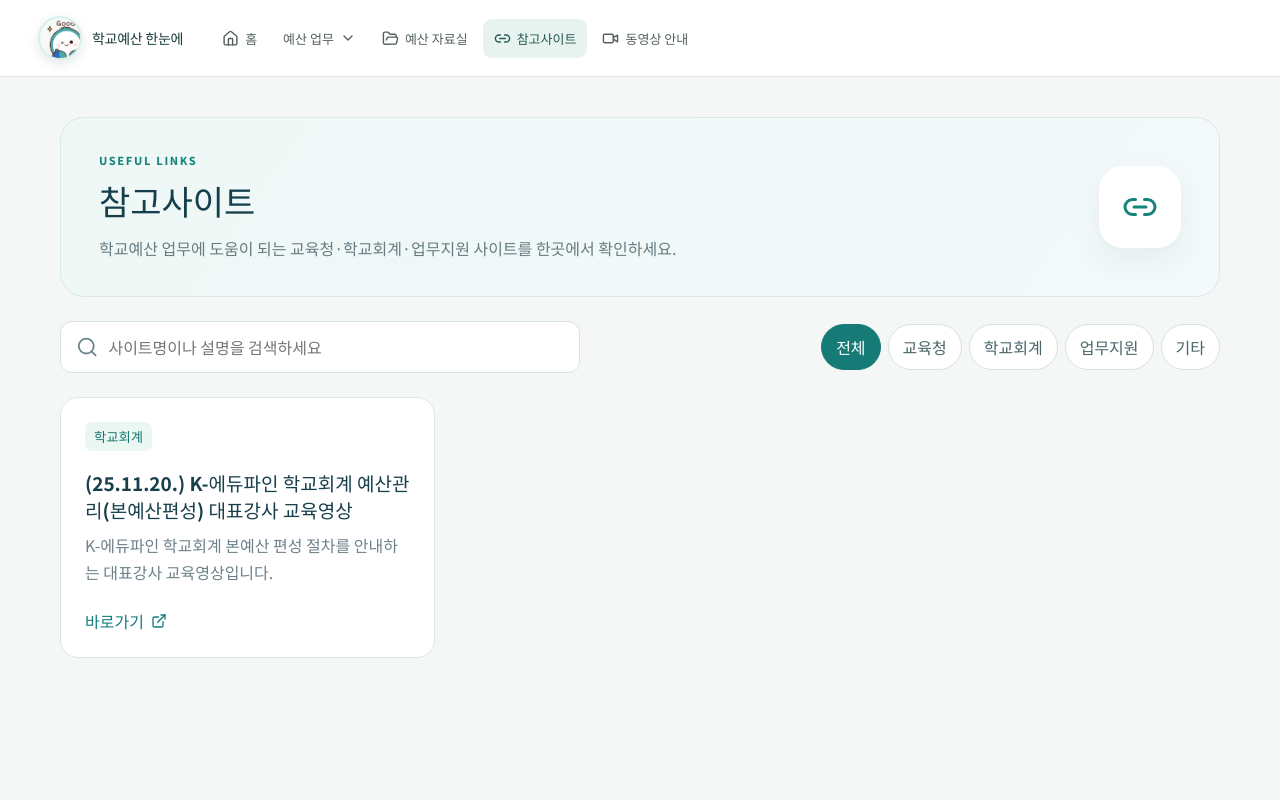
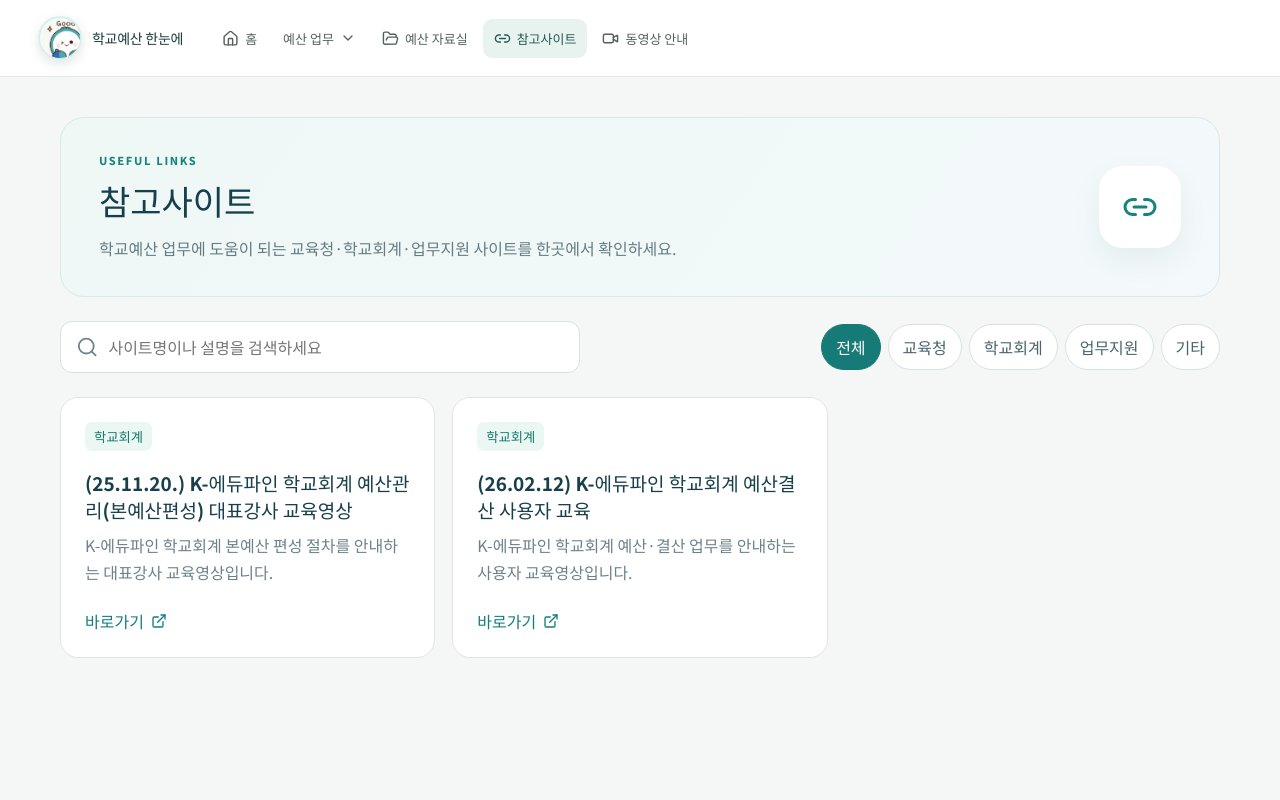
Before and after one commit to lovingculture/schoolbudget, a React (Vite) app: page / in a window 1280 px wide. Both pictures are taken after a click on the button "참고사이트". Shown: the top 800 px of the page. Built offline with nearby package versions, Linux system fonts and the light colour scheme.

Commit message:
Add budget closing training reference

```diff
--- a/src/features/referenceSites/ReferenceSitesPage.tsx
+++ b/src/features/referenceSites/ReferenceSitesPage.tsx
@@ -19,6 +19,13 @@ export const REFERENCE_SITES: ReferenceSite[] = [
     category: "학교회계",
     description: "K-에듀파인 학교회계 본예산 편성 절차를 안내하는 대표강사 교육영상입니다.",
     url: "https://www.youtube.com/watch?v=4eQjyipBuEM&t=1s",
+  },
+  {
+    id: "k-edufine-budget-closing-training-2026-02-12",
+    title: "(26.02.12) K-에듀파인 학교회계 예산결산 사용자 교육",
+    category: "학교회계",
+    description: "K-에듀파인 학교회계 예산·결산 업무를 안내하는 사용자 교육영상입니다.",
+    url: "https://www.youtube.com/watch?v=J9wdZZCYYVk",
   },
 ];
 
```
Also changed, not shown: 1 other file (tests, documents, lock files or other folders).
